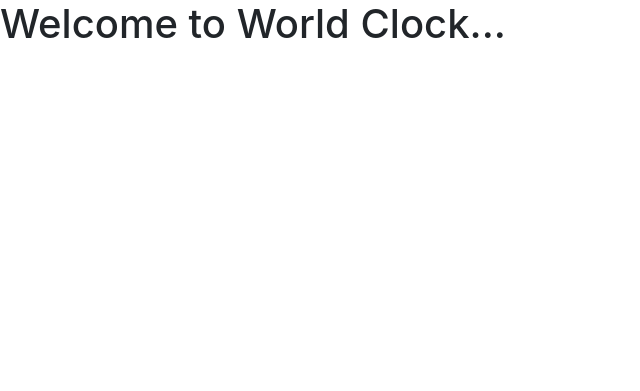
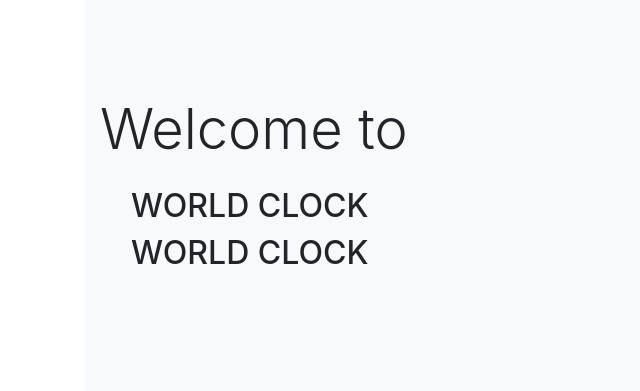
Before and after one commit to Findcoding/gdsc_iiitd_bytes_decoder, a Django app: page / in a window 1280 px wide. Shown: the top 391 px of the page, without its empty margins (0-640 px from the left). Run offline with Django 3.2, Linux system fonts and the light colour scheme; some libraries are stand-ins or nearby versions.

Commit message:
index page updated

```diff
--- a/templates/index.html
+++ b/templates/index.html
@@ -14,6 +14,8 @@
 
     <link rel="stylesheet" href="https://cdnjs.cloudflare.com/ajax/libs/animate.css/4.1.1/animate.min.css" />
 
+    <link rel="stylesheet" type="text/css" href="{% static 'css/index.css' %}" />
+    <!-- <script type="text/javascript" src="{% static 'js/index.js' %}"></script> -->
 
     {% endblock %}
 
@@ -28,8 +30,34 @@
 <body>
     {% block content %}
 
-    <h1> Welcome to World Clock...</h1>
+    <div class="container">
+        <div class="bg-light">
+            <div class="container py-5">
+                <div class="row h-100 align-items-center py-5">
+                    <div class="col-lg-6">
+                        <h1 class="display-4">Welcome to</h1>
+                        <header class="header">
+                            <nav class="navbar navbar-expand-lg navbar-light py-3">
+                                <div class="container">
+                                    <section>
+                                        <div class="content">
+                                            <h2>WORLD CLOCK</h2>
+                                            <h2>WORLD CLOCK</h2>
+                                        </div>
+                                    </section>
+
+                                </div>
+                            </nav>
+                        </header>
+                    </div>
+                </div>
+            </div>
+
+        </div>
+
+    </div>
 
 
     {% endblock %}
+
 </body>
```
